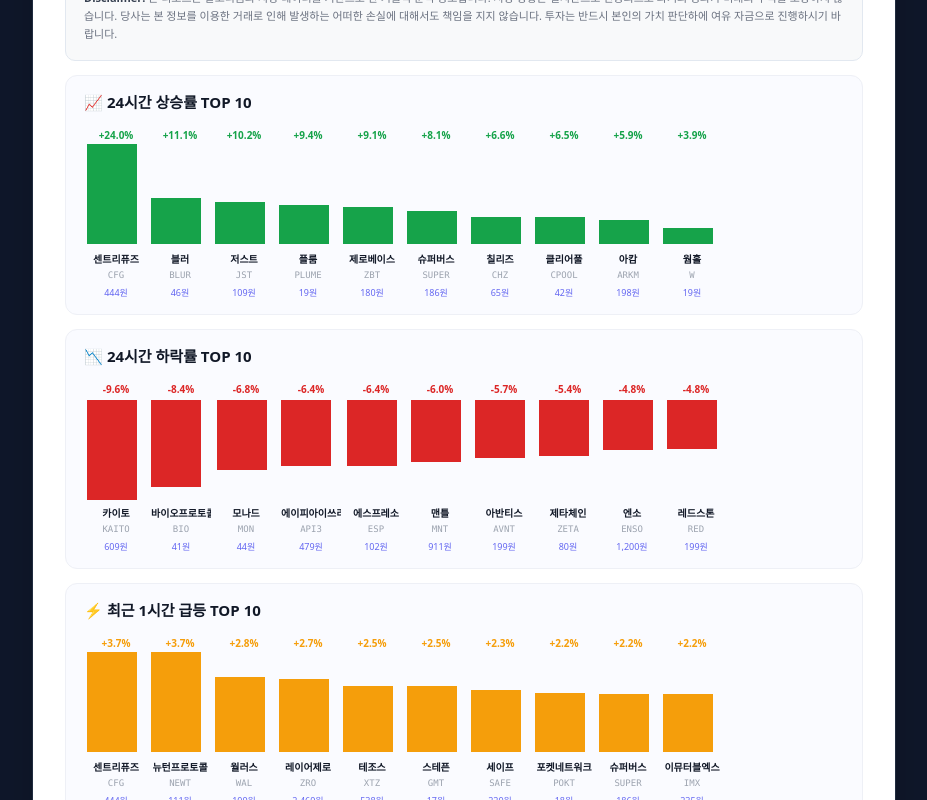
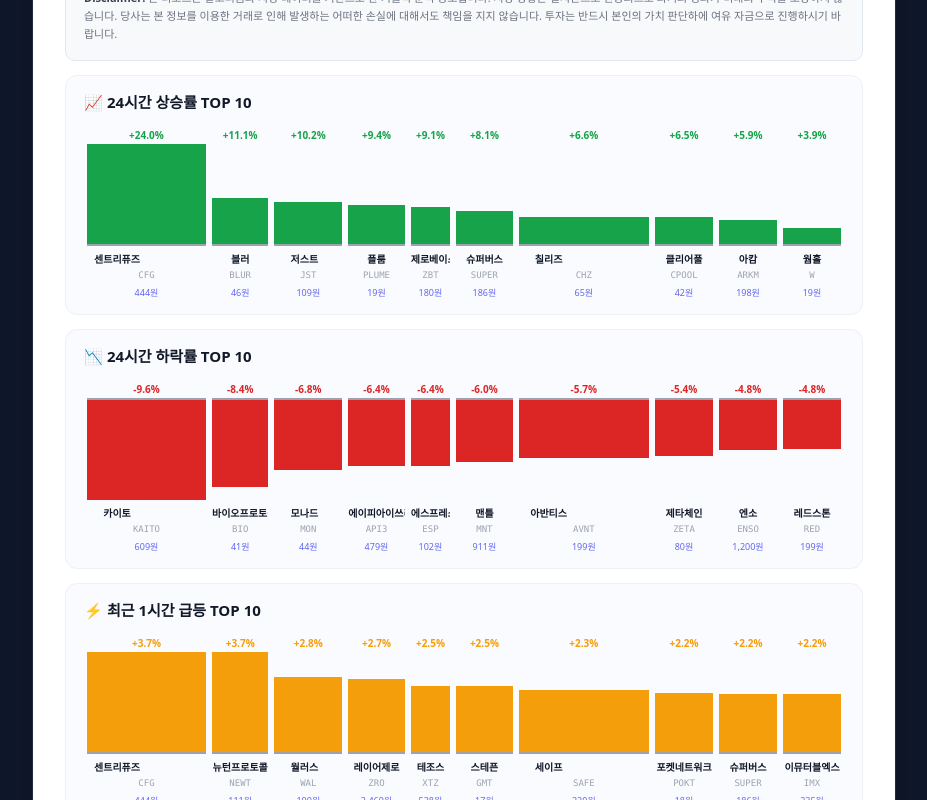
Before and after one commit to sungsickpark-eng/coin-briefing, a Next.js app: page / in a window 1280 px wide. Shown: the part 960-1760 px from the top of the page, without its empty margins (176-1103 px from the left). Built offline with nearby package versions, Linux system fonts and the light colour scheme.

Commit message:
fix: 전체 코인 테이블 폭에 맞게 고정 레이아웃 적용

```diff
--- a/app/globals.css
+++ b/app/globals.css
@@ -22,8 +22,38 @@
 }
 
 .briefing-content table {
-  width: 100%;
+  width: 100% !important;
   border-collapse: collapse;
-  overflow-x: auto;
-  display: block;
+  table-layout: fixed;
 }
+
+/* 전체 코인 테이블 컬럼 너비 고정 */
+.briefing-content table th:nth-child(1),
+.briefing-content table td:nth-child(1) { width: 22%; }   /* 종목명 */
+
+.briefing-content table th:nth-child(2),
+.briefing-content table td:nth-child(2) { width: 11%; }   /* 티커 */
+
+.briefing-content table th:nth-child(3),
+.briefing-content table td:nth-child(3) { width: 13%; }   /* 24h */
+
+.briefing-content table th:nth-child(4),
+.briefing-content table td:nth-child(4) { width: 11%; }   /* 1h */
+
+.briefing-content table th:nth-child(5),
+.briefing-content table td:nth-child(5) { width: 8%; }    /* RSI */
+
+.briefing-content table th:nth-child(6),
+.briefing-content table td:nth-child(6) { width: 11%; }   /* 추세 */
+
+.briefing-content table th:nth-child(7),
+.briefing-content table td:nth-child(7) { width: 24%; text-align: right; } /* 현재가 */
+
+/* 셀 내용 넘침 처리 */
+.briefing-content table td,
+.briefing-content table th {
+  overflow: hidden;
+  text-overflow: ellipsis;
+  white-space: nowrap;
+  word-break: keep-all;
+}
```
